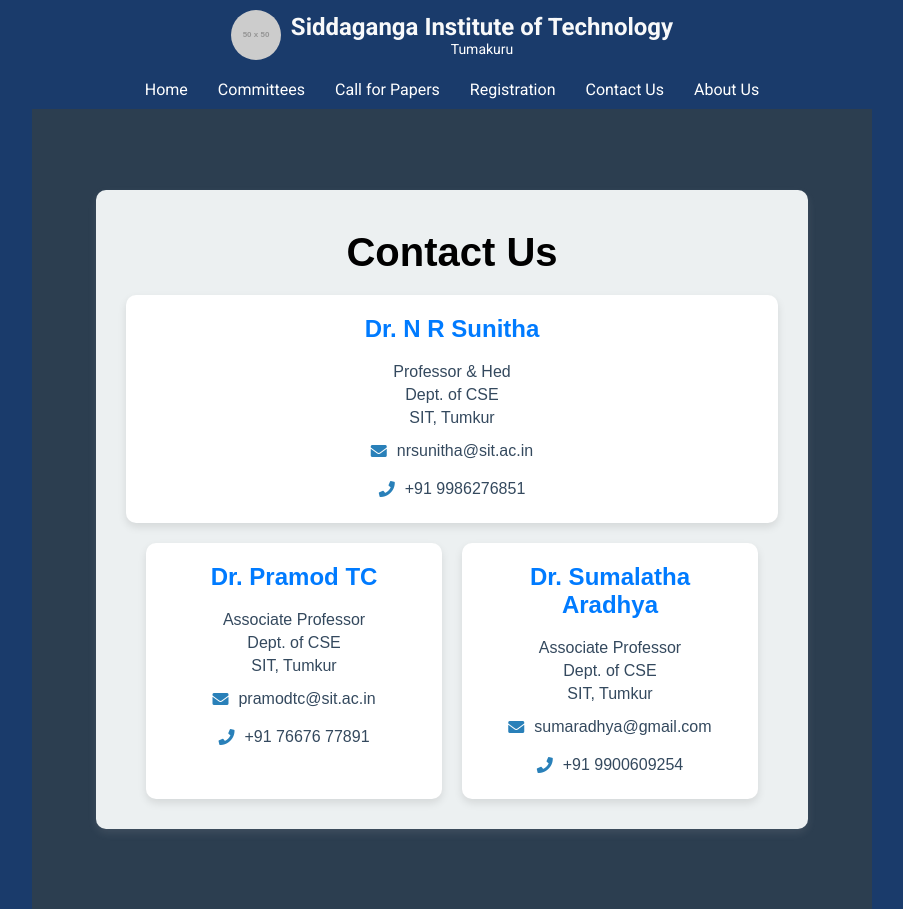
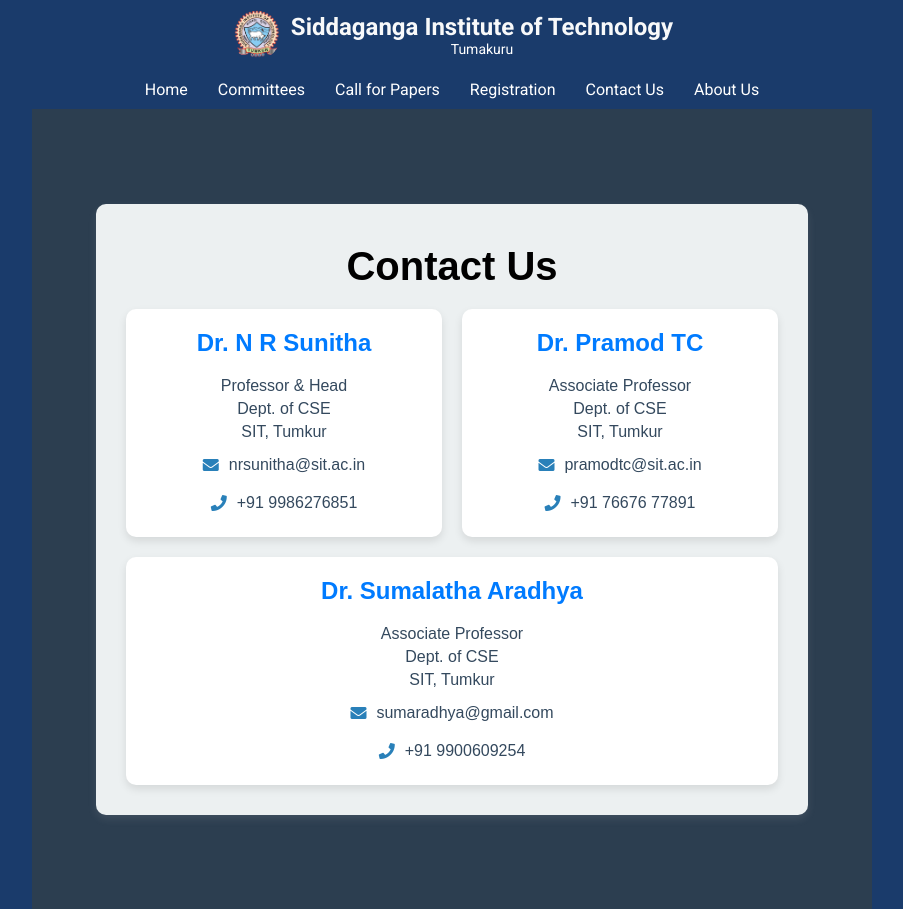
Before and after one commit to venkata-jagadeep-reddy/icecit, a plain HTML site: page icecit-2025/contactus.html in a window 1280 px wide. Shown: the whole page, without its empty margins (188-1091 px from the left). Drawn offline with Linux system fonts and the light colour scheme; placeholder pictures from the web are drawn by us.

Commit message:
jagadeep

```diff
--- a/icecit-2025/contactus.html
+++ b/icecit-2025/contactus.html
@@ -2,11 +2,9 @@
 <head>
     <meta charset="utf-8"/>
     <meta content="width=device-width, initial-scale=1.0" name="viewport"/>
-  <title>
-   Conference
-  </title>
+    <title>Conference</title>
     <link href="https://cdnjs.cloudflare.com/ajax/libs/font-awesome/5.15.3/css/all.min.css" rel="stylesheet"/>
-  <link href="https://fonts.googleapis.com/css2?family=Roboto:wght@400;700&amp;display=swap" rel="stylesheet"/>
+    <link href="https://fonts.googleapis.com/css2?family=Roboto:wght@400;700&display=swap" rel="stylesheet"/>
     <style>
         body {
             margin: 0;
@@ -142,7 +140,7 @@
         }
         .body {
             font-family: 'Open Sans', sans-serif;
-            background-color: #f8f9fa;
+            background-color : #f8f9fa;
             margin: 0;
             padding: 0;
             display: flex;
@@ -248,6 +246,7 @@
             box-shadow: 0 2px 4px rgba(0, 0, 0, 0.1);
             width: 300px;
             text-align: left;
+            animation: fadeIn 1.5s ease-in-out; /* Added animation */
         }
         .timeline-item-content h3 {
             margin: 0;
@@ -291,8 +290,9 @@
             padding: 20px;
             width: 80%;
             max-width: 800px;
-            box-shadow: 0 4px 8px rgba(235, 225, 225, 0.1);
+            box-shadow: 0 4px 8px rgba(235, 225, 225,  0.1);
             text-align: center;
+            animation: fadeInUp 1.5s ease-in-out; /* Added animation */
         }
         .container h1 {
             color: #2980b9;
@@ -308,6 +308,7 @@
             flex: 1;
             min-width: 250px;
             text-align: center;
+            animation: fadeIn 1.5s ease-in-out; /* Added animation */
         }
         .card h2 {
             color: #2c3e50;
@@ -350,35 +351,19 @@
 </head>
 <body>
     <div class="header">
-   <img alt="Siddaganga Institute of Technology logo" src="https://placehold.co/50x50"/>
+        <img alt="Siddaganga Institute of Technology logo" src="images/logo1.png"/>
         <div style="text-align: center;">
-    <h1 style="color:#f8f9fa">
-     Siddaganga Institute of Technology
-    </h1>
-    <p>
-     Tumakuru
-    </p>
+            <h1 style="color:#f8f9fa">Siddaganga Institute of Technology</h1>
+            <p>Tumakuru</p>
         </div>
     </div>
     <div class="nav">
-    <a href="index.html">
-     Home
-    </a>
-    <a href="committes.html">
-     Committees
-    </a>
-    <a href="callforpapers.html">
-     Call for Papers
-    </a>
-    <a href="Registration.html">
-     Registration
-    </a>
-    <a href="contactus.html">
-     Contact Us
-    </a>
-    <a href="aboutus.html">
-     About Us
-    </a>
+        <a href="index.html">Home</a>
+        <a href="committes.html">Committees</a>
+        <a href="callforpapers.html">Call for Papers</a>
+        <a href="Registration.html">Registration</a>
+        <a href="contactus.html">Contact Us</a>
+        <a href="aboutus.html">About Us</a>
     </div>
     <div class="body3">
         <div class="container6">
@@ -386,19 +371,18 @@
             <div class="cards2">
                 <div class="card2">
                     <h2>Dr. N R Sunitha</h2>
-                <p> Professor & Hed</p>
+                    <p>Professor & Head</p>
                     <p>Dept. of CSE</p>
                     <p>SIT, Tumkur</p>
                     <div class="contact-info">
                         <i class="fas fa-envelope"></i>
                         <p>nrsunitha@sit.ac.in</p>
                     </div>
-                <div style="align-items: center", class="contact-info">
+                    <div class="contact-info">
                         <i class="fas fa-phone"></i>
                         <p>+91 9986276851</p>
                     </div>
                 </div>
-        <div class="cards2">
                 <div class="card2">
                     <h2>Dr. Pramod TC</h2>
                     <p>Associate Professor</p>
@@ -424,13 +408,11 @@
                     </div>
                     <div class="contact-info">
                         <i class="fas fa-phone"></i>
-                    <p>+91 9900609254</p>
+                        <p>+91 9900609254 </p>
                     </div>
                 </div>
             </div>
         </div>
     </div>
-
-
 </body>
 </html>
```
Also changed, not shown: icecit-2025/Registration.html (+1 -1 lines), icecit-2025/aboutus.html (+1 -1 lines), icecit-2025/callforpapers.html (+1 -2 lines), icecit-2025/committes.html (+1 -1 lines). Lines whose indentation alone changed are shown as unchanged.
